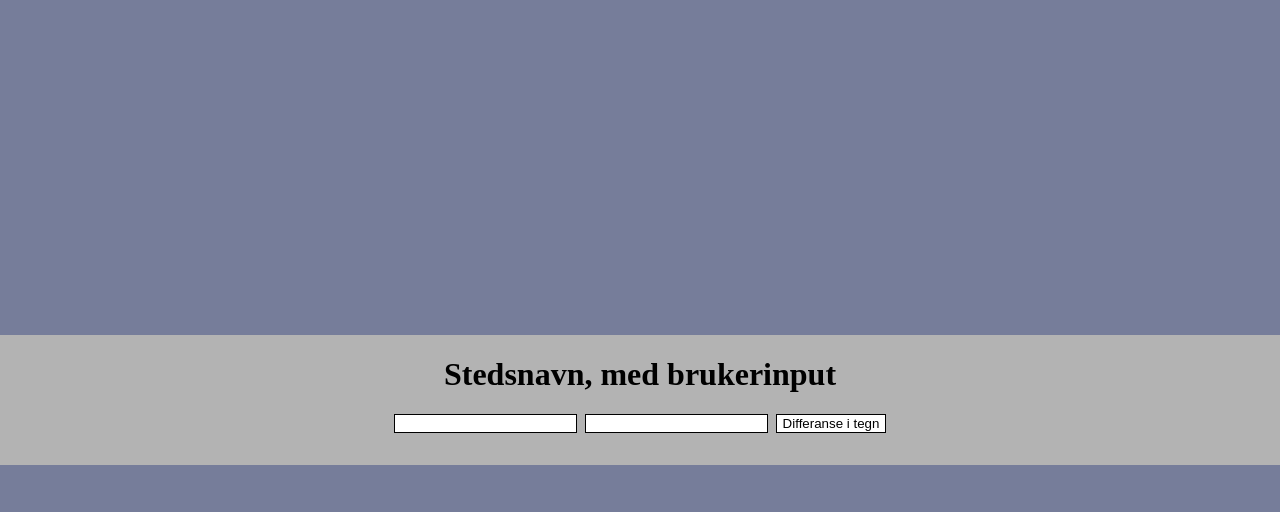
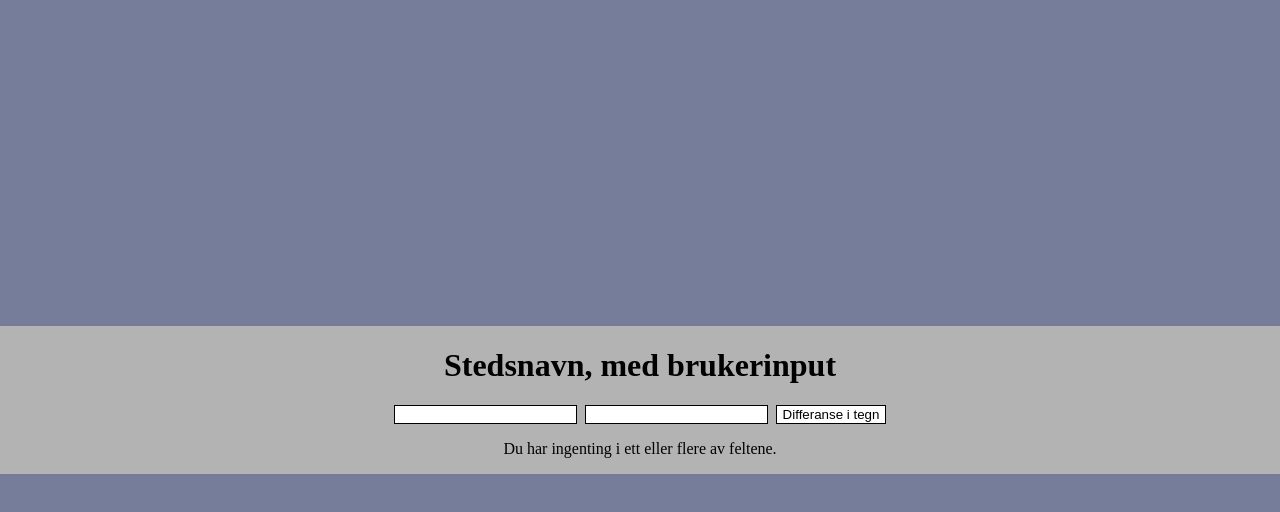
Before and after one commit to irismonstad/Informasjonsteknologi-1, a plain HTML site: page javascript/stedsnavn/index.html in a window 1280 px wide. Both pictures are taken after a click on the button "Differanse i tegn". Drawn offline with Linux system fonts and the light colour scheme.

Commit message:
Gjort ferdig funksjonalitet for stedsnavn m brukerinput side

```diff
--- a/javascript/stedsnavn/script.js
+++ b/javascript/stedsnavn/script.js
@@ -1,11 +1,24 @@
-let navn1 = document.getElementById("navn1").value;
-let navn2 = document.getElementById("navn2").value;
-let differanse = Math.abs(navn1.length - navn2.length)
+function getNavn1(){
+    return document.getElementById("navn1").value;
+}
+
+function getNavn2(){
+    return document.getElementById("navn2").value;
+}
 
 const beregnknapp = document.getElementById("beregnknapp");
 beregnknapp.addEventListener("click", beregn);
 
-function beregn(navn1, navn2, differanse) {
-    let output = `Ett sted heter ${navn1} og et annet heter ${navn2}. Den første plassen består av ${navn1.length} tegn og den andre består av ${navn2.length} tegn. Differansen mellom disse to er ${differanse}`
-    document.getElementById("utskrift").innerText = output;
+document.getElementById("utskrift").innerText = "Du har ikke sjekket en differanse enda.";
+
+function beregn() {
+    let navn1 = getNavn1()
+    let navn2 = getNavn2()
+    let differanse = Math.abs(navn1.length - navn2.length)
+    output = `Ett sted heter ${navn1} og et annet heter ${navn2}. Den første plassen består av ${navn1.length} tegn og den andre består av ${navn2.length} tegn. Differansen mellom disse to er ${differanse}`
+    if (navn1.length > 0 && navn2.length > 0){
+        document.getElementById("utskrift").innerText = output;
+    } else{
+        document.getElementById("utskrift").innerText = "Du har ingenting i ett eller flere av feltene.";
+    }
 }
--- a/javascript/stedsnavn/style.css
+++ b/javascript/stedsnavn/style.css
@@ -18,7 +18,7 @@ main {
 
 #brukerinputfelt {
     display:flex;
-    justify-content: space-evenly;
+    justify-content: center;
     gap:0.5rem;
 }
 
@@ -28,7 +28,7 @@ main {
 }
 
 @media screen and (hover:hover) {
-    #beregn:hover {
+    #beregnknapp:hover {
         background-color: rgb(137, 195, 211);
     }
 }
```
